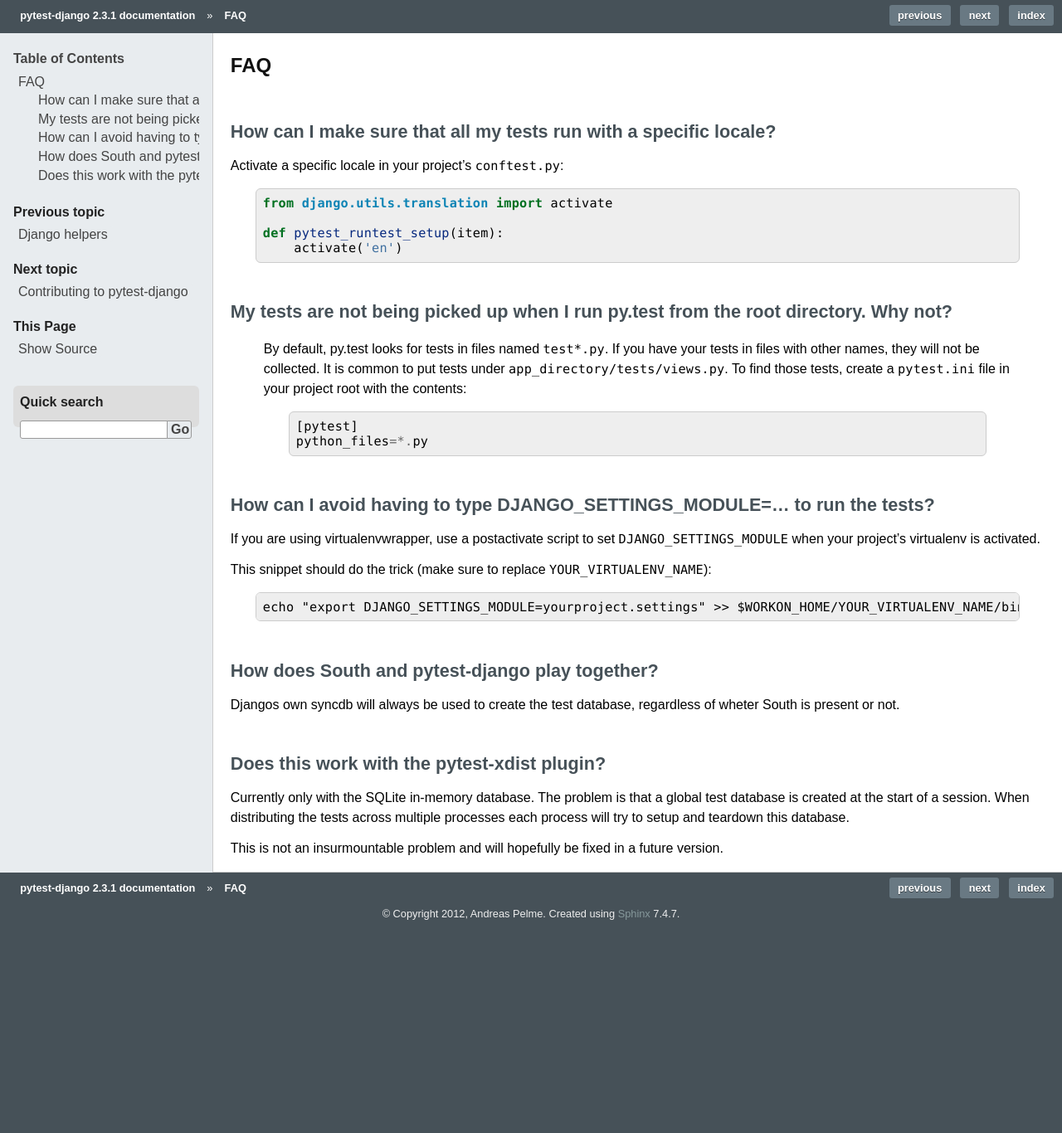
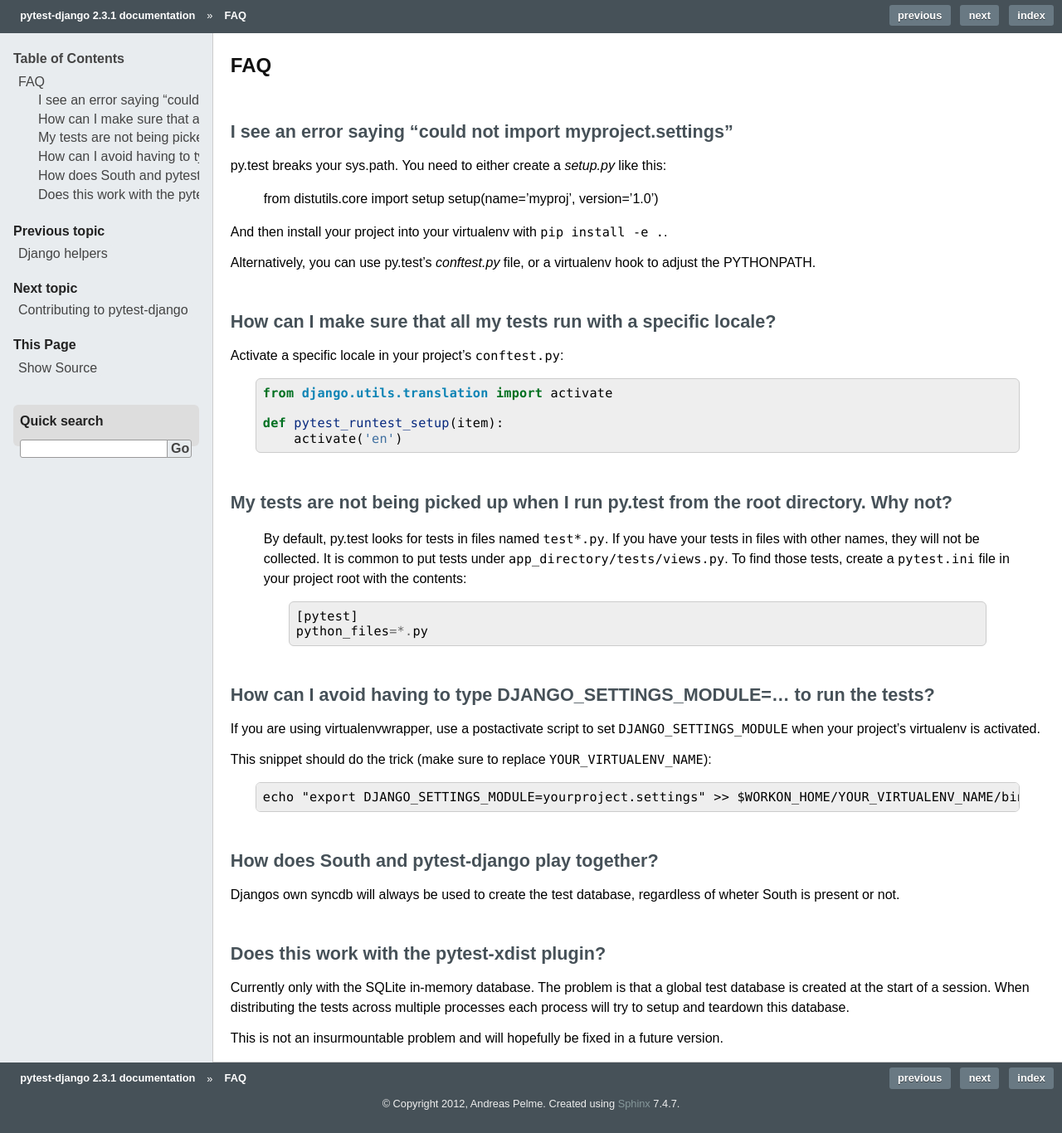
Before and after one commit to pytest-dev/pytest-django, a Sphinx documentation site: the page built from docs/faq.rst, in a window 1280 px wide. Shown: the whole page at 83% size. Built offline with Sphinx 7.4.7, drawn with Linux system fonts in a browser that asks for light colours; before the commit the page ends 1137 px from its top, so only the background shows below that.

Commit message:
Update faq.rst
Updating FAQ with write up of this issue: https://github.com/pelme/pytest_django/issues/55

```diff
--- a/docs/faq.rst
+++ b/docs/faq.rst
@@ -1,5 +1,20 @@
 FAQ
 ===
+
+
+I see an error saying "could not import myproject.settings"
+-----------------------------------------------------------
+
+py.test breaks your sys.path.  You need to either create a *setup.py* like this:
+
+    from distutils.core import setup
+    setup(name='myproj', version='1.0')
+
+And then install your project into your virtualenv with ``pip install -e .``.
+
+Alternatively, you can use py.test's *conftest.py* file, or a virtualenv hook to
+adjust the PYTHONPATH.
+
 
 How can I make sure that all my tests run with a specific locale?
 -----------------------------------------------------------------
```
